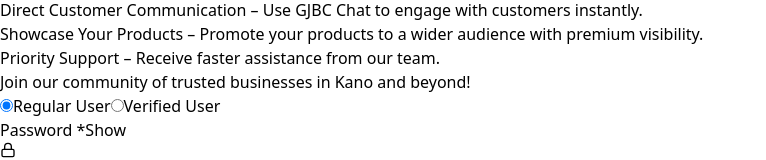
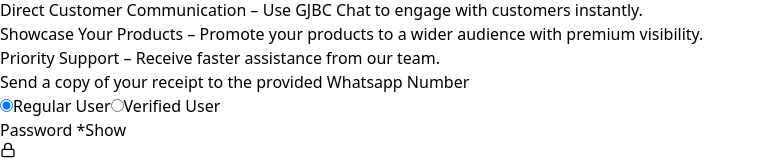
Before and after one commit to dangusau/greater-jigawa, a React (Vite) app: page /Signup in a window 1280 px wide. Shown: the part 1479-1639 px from the top of the page, without its empty margins (0-766 px from the left). Built offline with nearby package versions, Linux system fonts and the light colour scheme.

Commit message:
Update signup messages and instructions

```diff
--- a/src/pages/Signup.tsx
+++ b/src/pages/Signup.tsx
@@ -98,6 +98,9 @@
                   </p>
                   <p className="text-xs text-gray-700">
                     <span className="font-semibold">⚠️ Be patient</span> before trying to sign up again.
+                  </p>
+                  <p className="text-xs text-gray-700">
+                    <span className="font-semibold"> Verified User?</span> Verification can take upto 24hrs, after that contact support.
                   </p>
                 </div>
               </>
@@ -437,7 +440,7 @@
               navigate('/Login', {
                 state: {
                   message: userType === 'verified'
-                    ? 'Your account was created. Verification request submitted for admin review.'
+                    ? 'Your account was created. Verification request submitted for review.'
                     : 'Please check your email to verify your account',
                   email: email
                 }
@@ -682,7 +685,7 @@
                       <li><span className="font-semibold">Showcase Your Products</span> – Promote your products to a wider audience with premium visibility.</li>
                       <li><span className="font-semibold">Priority Support</span> – Receive faster assistance from our team.</li>
                     </ul>
-                    <p className="mt-2 text-green-700">Join our community of trusted businesses in Kano and beyond!</p>
+                    <p className="mt-2 text-green-700">Send a copy of your receipt to the provided Whatsapp Number</p>
                   </div>
 
                   <div className="flex gap-4 mt-2">
```
